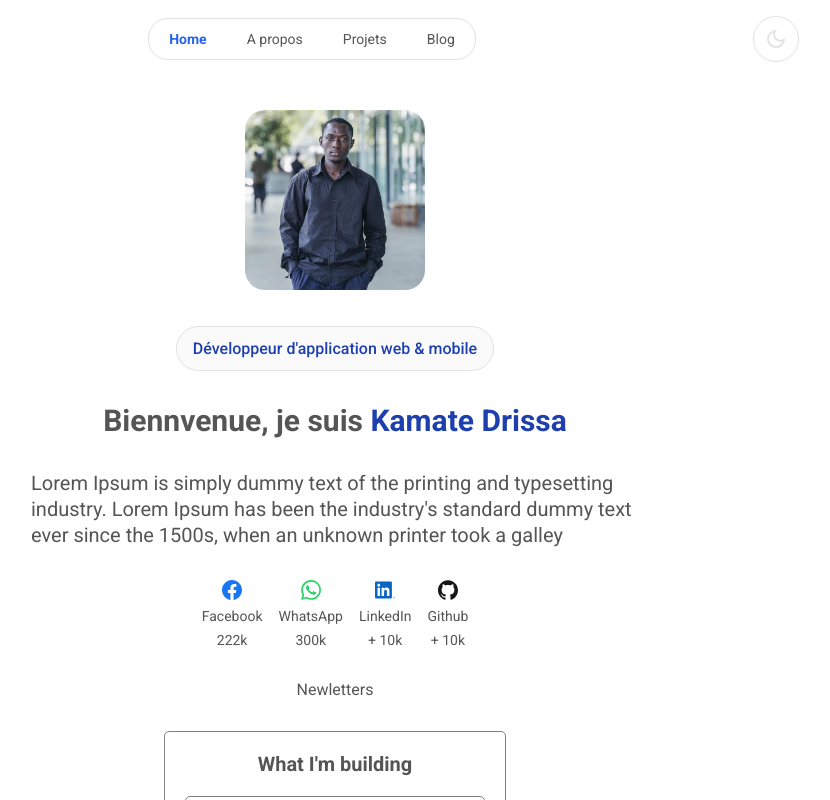
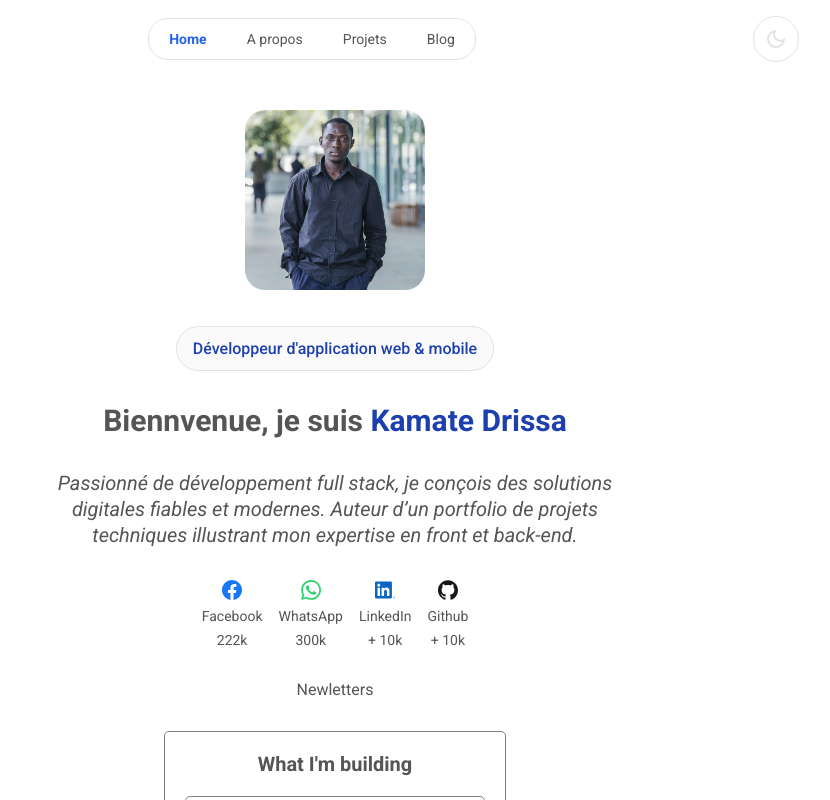
Before and after one commit to kamate-drissa-epitech/portefolio, a React (Vite) app: page / in a window 1280 px wide. Shown: the top 800 px of the page, without its empty margins (305-1135 px from the left). Built offline with nearby package versions, Linux system fonts and the light colour scheme.

Commit message:
[UPDATE]: description text to fit my new path

```diff
--- a/src/pages/Home/Home.css
+++ b/src/pages/Home/Home.css
@@ -65,6 +65,14 @@
 
 }
 
+.home-container .self-description {
+    font-size: 14px;
+    line-height: 1.5;
+    font-style: italic;
+    text-align: center;
+}
+
+
 .socials-medias {
     display: flex;
     gap: 1rem;
--- a/src/pages/Home/Home.jsx
+++ b/src/pages/Home/Home.jsx
@@ -64,7 +64,9 @@ export  function Home() {
                 </section>
 
                 <section className="self-description">
-                    Lorem Ipsum is simply dummy text of the printing and typesetting industry. Lorem Ipsum has been the industry's standard dummy text ever since the 1500s, when an unknown printer took a galley
+                    Passionné de développement full stack, je conçois des solutions
+                    digitales fiables et modernes. Auteur d’un portfolio de projets
+                    techniques illustrant mon expertise en front et back-end.
                 </section>
 
                 <section className="socials-medias">
```
